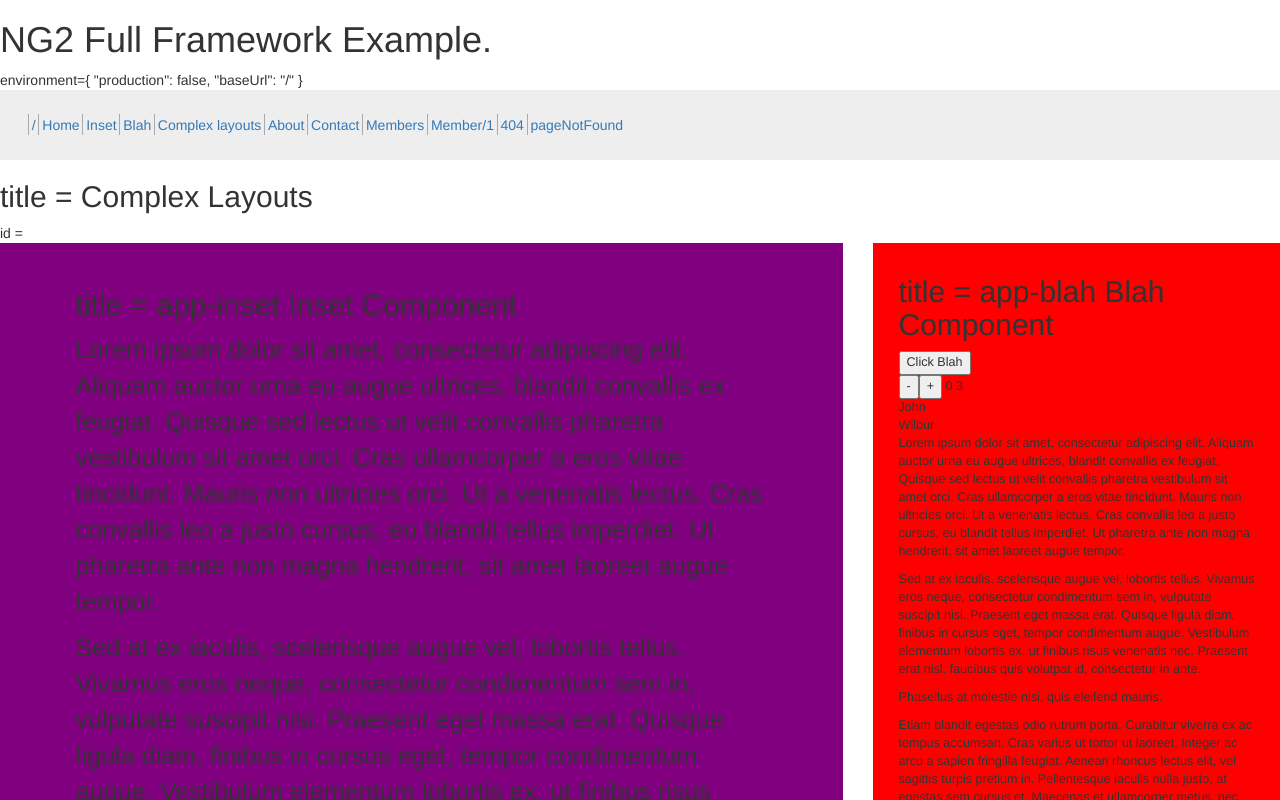
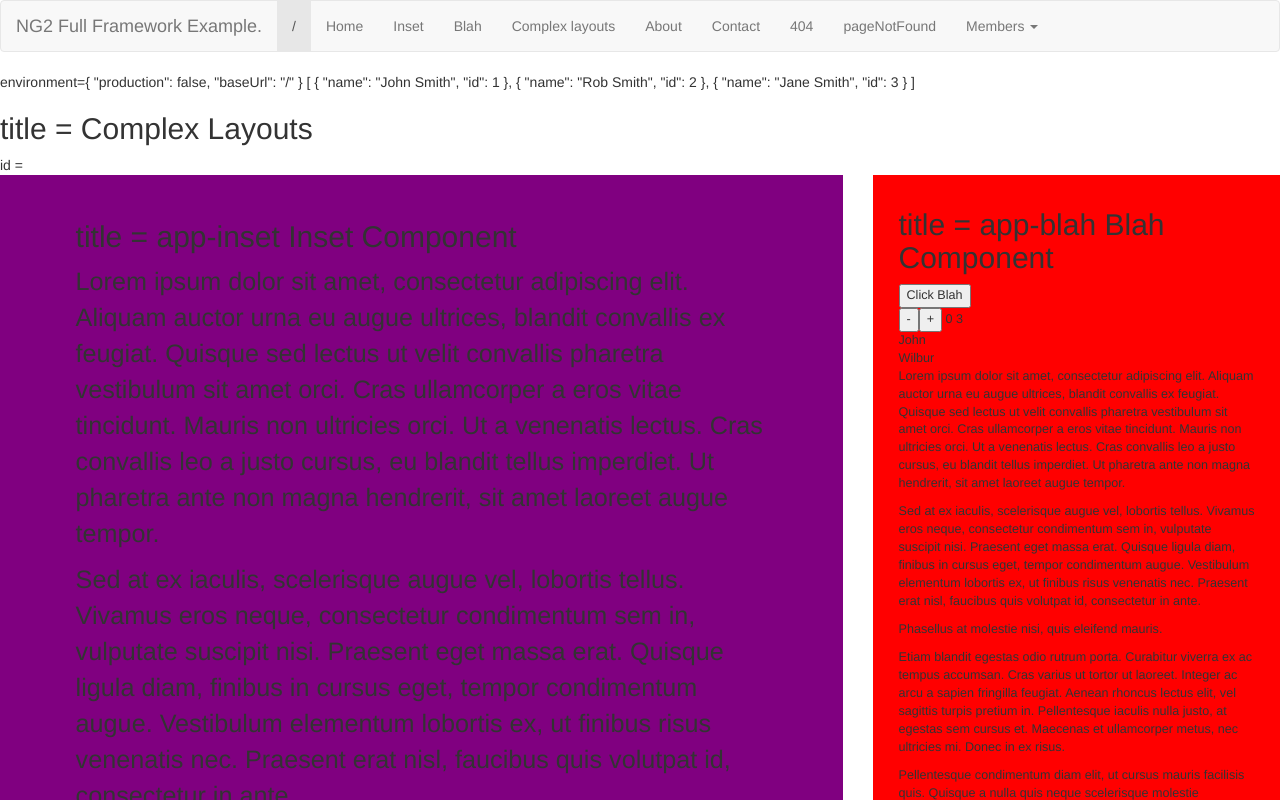
Before and after one commit to lasellers/ng2-full-framework-example, an Angular app: page /complex-layouts in a window 1280 px wide. Shown: the top 800 px of the page. Built offline with nearby package versions, Linux system fonts and the light colour scheme; what angular2-toaster would draw is missing.

Commit message:
add bootstrap nav

```diff
--- a/package.json
+++ b/package.json
@@ -17,11 +17,13 @@
     "@angular/core": "^2.3.1",
     "@angular/forms": "^2.3.1",
     "@angular/http": "^2.3.1",
+    "@angular/material": "^2.0.0-beta.2",
     "@angular/platform-browser": "^2.3.1",
     "@angular/platform-browser-dynamic": "^2.3.1",
     "@angular/router": "^3.3.1",
     "angular2-toaster": "^2.0.0",
     "core-js": "^2.4.1",
+    "hammerjs": "^2.0.8",
     "karma": "^1.2.0",
     "rxjs": "^5.0.1",
     "ts-helpers": "^1.1.1",
--- a/src/app/app.component.html
+++ b/src/app/app.component.html
@@ -1,34 +1,54 @@
-<h1>
-    {{title}}
-</h1>
+<nav class="navbar navbar-default">
+    <div class="container-fluid">
+        <div class="navbar-header">
+            <button type="button" class="navbar-toggle collapsed" data-toggle="collapse" data-target="#navbar" aria-expanded="false" aria-controls="navbar">
+              <span class="sr-only">Toggle navigation</span>
+              <span class="icon-bar"></span>
+              <span class="icon-bar"></span>
+              <span class="icon-bar"></span>
+            </button>
+            <a class="navbar-brand" href="#">{{title}}</a>
+        </div>
+        <div id="navbar" class="navbar-collapse collapse">
+            <ul class="nav navbar-nav">
+
+                <li class="active"><a routerLink="/" routerLinkActive="active">/</a></li>
+                <li><a routerLink="/home" routerLinkActive="active">Home</a></li>
+                <li><a routerLink="/inset" routerLinkActive="active">Inset</a></li>
+                <li><a routerLink="/blah" routerLinkActive="active">Blah</a></li>
+                <li><a routerLink="/complex-layouts" routerLinkActive="active">Complex layouts</a></li>
+                <li><a routerLink="/about" routerLinkActive="active">About</a></li>
+                <li><a routerLink="/contact" routerLinkActive="active">Contact</a></li>
+                <li><a routerLink="/404" routerLinkActive="active">404</a></li>
+                <li><a routerLink="/pageNotFound" routerLinkActive="active">pageNotFound</a></li>
+
+                <li class="dropdown">
+                    <a routerLink="/members" routerLinkActive="active" class="dropdown-toggle" data-toggle="dropdown" role="button" aria-haspopup="true" aria-expanded="false">Members <span class="caret"></span></a>
+                    <ul class="dropdown-menu">
+                        <li *ngFor="let user of users"><a routerLink="/member/{{user.id}}" routerLinkActive="active">Member/{{user.id}} {{user.name}}</a></li>
+
+
+                        <li role="separator" class="divider"></li>
+                        <li class="dropdown-header">Nav header</li>
+                        <li><a routerLink="/members" routerLinkActive="active">Members</a></li>
+
+                    </ul>
+                </li>
+            </ul>
+            <!--ul class="nav navbar-nav navbar-right">
+                <li class="active"><a href="./">Default <span class="sr-only">(current)</span></a></li>
+                <li><a href="../navbar-static-top/">Static top</a></li>
+                <li><a href="../navbar-fixed-top/">Fixed top</a></li>
+            </ul-->
+        </div>
+        <!--/.nav-collapse -->
+    </div>
+    <!--/.container-fluid -->
+</nav>
+
 <div>
-    environment={{environment | json}}
+    environment={{environment | json}} {{users | json}}
+
 </div>
-<nav>
-    <a routerLink="/" routerLinkActive="active">/</a>
-    <a routerLink="/home" routerLinkActive="active">Home</a>
-    <a routerLink="/inset" routerLinkActive="active">Inset</a>
-    <a routerLink="/blah" routerLinkActive="active">Blah</a>
-    <a routerLink="/complex-layouts" routerLinkActive="active">Complex layouts</a>
-    <a routerLink="/about" routerLinkActive="active">About</a>
-    <a routerLink="/contact" routerLinkActive="active">Contact</a>
-    <a routerLink="/members" routerLinkActive="active">Members</a>
-    <a routerLink="/member/1" routerLinkActive="active">Member/1</a>
-    <a routerLink="/404" routerLinkActive="active">404</a>
-    <a routerLink="/pageNotFound" routerLinkActive="active">pageNotFound</a>
-</nav>
-<!--
-    <nav>
-    <a routerLink="/home" routerLinkActive="active">Home</a>
-    <a routerLink="/about" routerLinkActive="active">About</a>
-    <a routerLink="/contact" routerLinkActive="active">Contact</a>
-    <a routerLink="/members" routerLinkActive="active">Members</a>
-    <a routerLink="/member" routerLinkActive="active">Member</a>
-    <a routerLink="/inset" routerLinkActive="active">Inset</a>
-    <a routerLink="/blah" routerLinkActive="active">Blah</a>
-    <a routerLink="/" routerLinkActive="active">/</a>
-    <a routerLink="/404" routerLinkActive="active">404</a>
-    <a routerLink="/pageNotFound" routerLinkActive="active">pageNotFound</a>
-</nav>
--->
+
 <router-outlet></router-outlet>
--- a/src/app/app.component.ts
+++ b/src/app/app.component.ts
@@ -10,9 +10,15 @@ import { AfterContentInit, AfterContentChecked, AfterViewInit, AfterViewChecked
 
 //import { InsetComponent } from './components/inset/inset.component';
 //import { AppRoutingModule} from './app.routing-module';
-import { ErrorHandlingService } from './services/error-handling.service';
 
 import { environment } from '../environments/environment';
+
+import { Http, Response } from '@angular/http';
+import 'rxjs/add/operator/map';
+// import { Subscription } from 'rxjs/Subscription';
+
+import { ReadOnlyDataService } from './services/read-only-data.service';
+import { ErrorHandlingService } from './services/error-handling.service';
 
 console.clear();
 
@@ -25,19 +31,23 @@ export class AppComponent implements OnInit {
   title = 'NG2 Full Framework Example.';
   environment = environment;
 
-  //users: Array<Object> = [];
-
-  //initialCount: number = 2;
+  users: Array<Object> = [];
 
   constructor(
-   // private http: Http,
     private errorhandling: ErrorHandlingService,
-    //private ro: ReadOnlyDataService,
-  //  private inset: InsetComponent
+    private http: Http,
+    private ro: ReadOnlyDataService
   ) { }
 
   ngOnInit() {
     console.log('app.component OnInit');
+
+    this.ro.getUsers((function (users) {
+      this.users = users;
+      console.log('Members: this.users=');
+      console.log(this.users);
+    }).bind(this));
+
   }
 
   ngOnChanges() {
--- a/src/app/app.module.ts
+++ b/src/app/app.module.ts
@@ -41,6 +41,9 @@ import { ComplexLayoutsComponent } from './components/complex-layouts/complex-la
 
 import { AppRoutingModule } from './app.routing.module';
 
+//import { MaterialModule } from '@angular/material';
+//import 'hammerjs';
+
 /*
 const appRoutes: Routes = [
   { path: 'home', component: HomeComponent },
@@ -64,7 +67,8 @@ const appRoutes: Routes = [
     BrowserModule,
     FormsModule,
     HttpModule,
-    AppRoutingModule
+    AppRoutingModule,
+    // MaterialModule
     // RouterModule.forRoot(appRoutes)
   ],
   declarations: [
--- a/src/styles.css
+++ b/src/styles.css
@@ -8,6 +8,8 @@
 @import './app/components/member/member.component.css';
 @import './app/components/members/members.component.css';
 @import './app/components/complex-layouts/complex-layouts.component.css';
+
+/*
 nav {
     padding: 1em 2em;
     background-color: #eee;
@@ -21,3 +23,4 @@ nav a {
     line-height: 3em;
     height: 3em;
 }
+*/
```
Also changed, not shown: 4 other files (tests, documents, lock files or other folders). Lines whose indentation alone changed are shown as unchanged.
